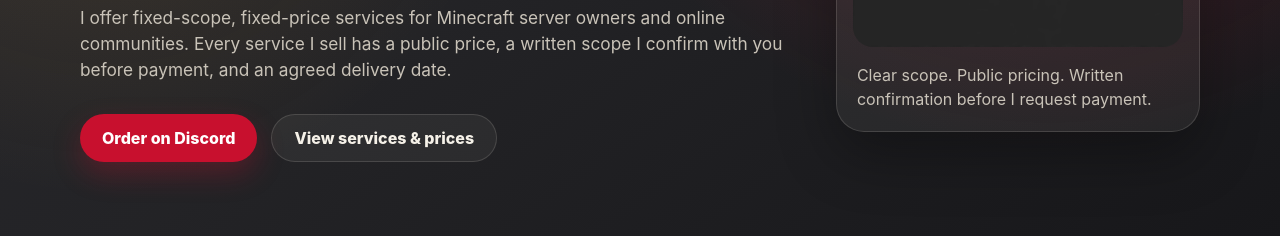
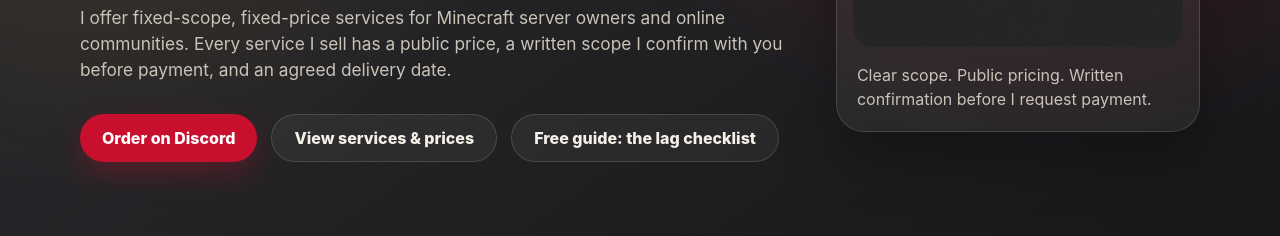
Before and after one commit to wsg138/pwncraft-studio, a plain HTML site: page index.html in a window 1280 px wide. Shown: the part 488-724 px from the top of the page. Drawn offline with Linux system fonts and the light colour scheme.

Commit message:
Add free guide button to hero

```diff
--- a/index.html
+++ b/index.html
@@ -425,6 +425,7 @@
           <div class="hero-actions">
             <a class="button button-primary" href="https://discord.gg/qKn3U2qqd8" target="_blank" rel="noopener">Order on Discord</a>
             <a class="button button-secondary" href="#services">View services &amp; prices</a>
+            <a class="button button-secondary" href="guide.html">Free guide: the lag checklist</a>
           </div>
         </div>
         <aside class="hero-card" aria-label="PwnCraft Studio brand mark">
```
